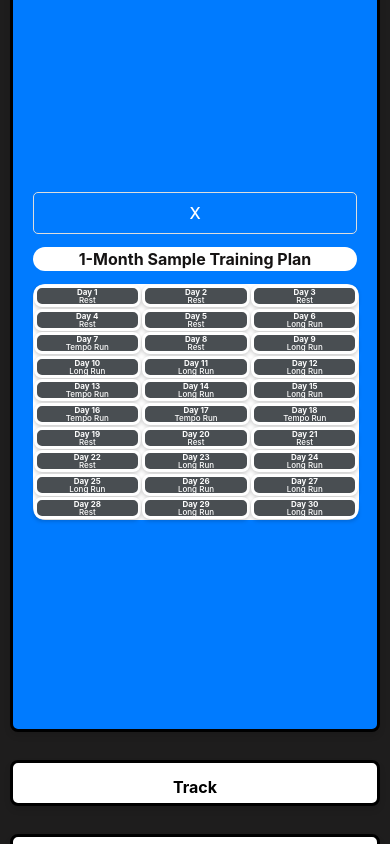
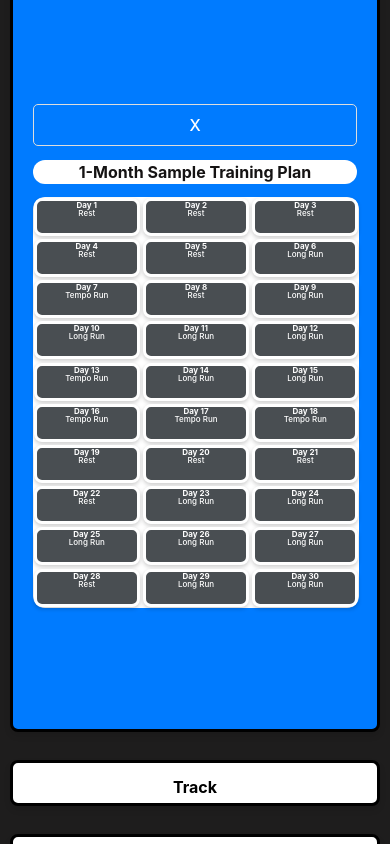
Before and after one commit to tulloch022/marathoner, a React (Vite) app: page / in a window 390 px wide. Both pictures are taken after a click on the button "Plan". Built offline with nearby package versions, Linux system fonts and the light colour scheme.

Commit message:
improved styling of calendar for mobile

```diff
--- a/src/index.css
+++ b/src/index.css
@@ -325,10 +325,11 @@ h1, p {
   .calendar-day {
     font-size: 0.5rem;
     padding: 0px;
+    height: 4em;
   }
 
   .calendar-grid {
-    gap: 0.1em;
+    gap: 0.2em;
   }
 
 
```
